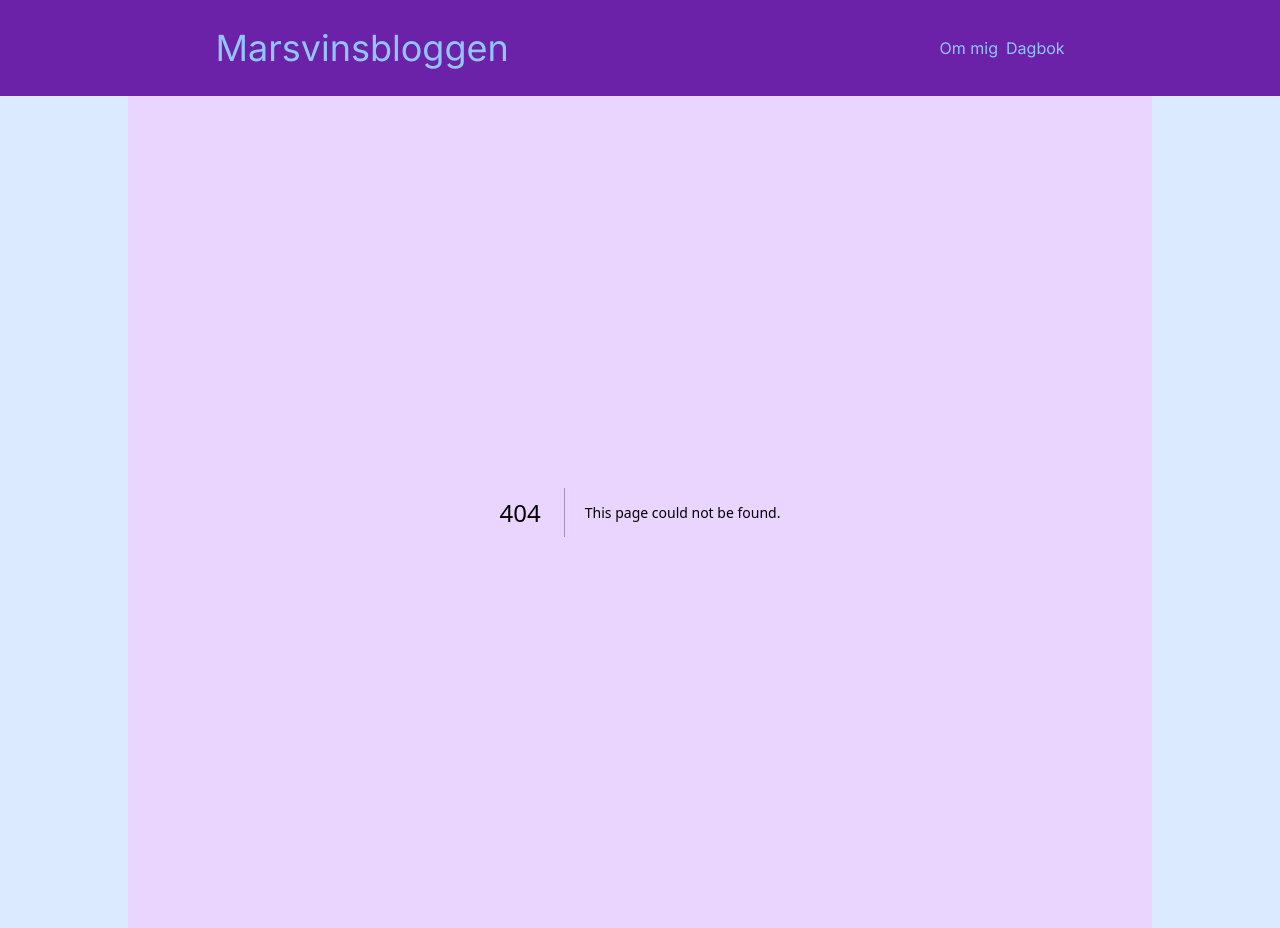
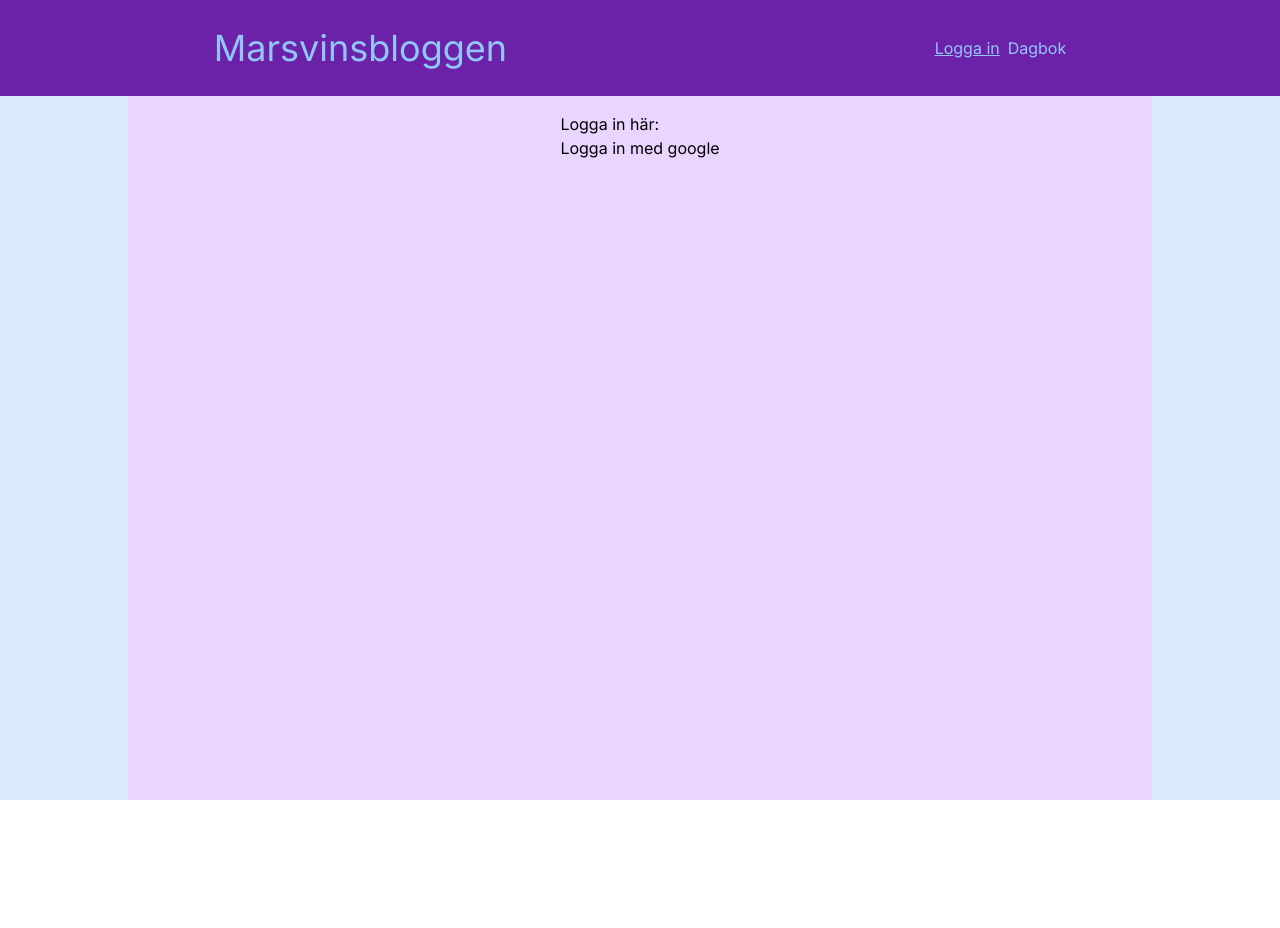
Before and after one commit to lisapaajarvi/marsvinsbloggen, a Next.js app: page /login in a window 1280 px wide. Before the commit this address had no page. After the commit the page ends 800 px from the top, so only its background shows below. Built offline with nearby package versions, Linux system fonts and the light colour scheme.

Commit message:
added next-auth and google sign in

```diff
--- /dev/null
+++ b/app/api/auth/[...nextauth]/route.ts
@@ -0,0 +1,18 @@
+import NextAuth from "next-auth"
+import GoogleProvider from "next-auth/providers/google"
+
+export const authOptions = {
+    // Configure one or more authentication providers
+    providers: [
+      GoogleProvider({
+        clientId: process.env.GOOGLE_CLIENT_ID as string,
+        clientSecret: process.env.GOOGLE_CLIENT_SECRET as string,
+      }),
+      // ...add more providers here
+    ],
+    secret: process.env.NEXTAUTH_SECRET
+  }
+
+const handler = NextAuth(authOptions)
+
+export { handler as GET, handler as POST }
--- /dev/null
+++ b/app/login/page.tsx
@@ -0,0 +1,13 @@
+"use client";
+import { signIn } from "next-auth/react";
+
+export default function LoginPage() {
+  return (
+    <div>
+      <h2>Logga in här:</h2>
+      <button onClick={() => signIn("google", { callbackUrl: "/" })}>
+        Logga in med google
+      </button>
+    </div>
+  );
+}
--- a/app/om-mig/page.tsx
+++ /dev/null
@@ -1,7 +0,0 @@
-export default function Om() {
-  return (
-    <div>
-      <p>Jag är Tristan, ett marsvin i mina bästa år.</p>
-    </div>
-  );
-}
--- a/app/page.tsx
+++ b/app/page.tsx
@@ -1,11 +1,17 @@
 import Navigation from "@/components/Navigation";
-import Image from "next/image";
-import Link from "next/link";
+import { getServerSession } from "next-auth";
+import { authOptions } from "./api/auth/[...nextauth]/route";
 
-export default function StartPage() {
+export default async function StartPage() {
+  const session = await getServerSession(authOptions);
+  console.log(session);
+
   return (
     <div className="flex flex-col gap-4">
       <p>Välkommen till Marsvinsbloggen!</p>
+      {session && (
+        <p>Du är inloggad som {session.user && session.user.email}</p>
+      )}
       <Navigation />
     </div>
   );
--- a/components/Navigation.tsx
+++ b/components/Navigation.tsx
@@ -9,10 +9,10 @@ export default function Navigation() {
       <ul className="list-none flex gap-2">
         <li>
           <Link
-            className={`link ${pathname === "/om-mig" ? "active" : ""}`}
-            href="/om-mig"
+            className={`link ${pathname === "/login" ? "active" : ""}`}
+            href="/login"
           >
-            Om mig
+            Logga in
           </Link>
         </li>
         <li>
--- a/package.json
+++ b/package.json
@@ -13,6 +13,7 @@
     "html-react-parser": "^5.0.5",
     "mysql2": "^3.6.2",
     "next": "13.5.4",
+    "next-auth": "^4.24.4",
     "react": "^18",
     "react-dom": "^18"
   },
```
Also changed, not shown: 1 other file (tests, documents, lock files or other folders).
